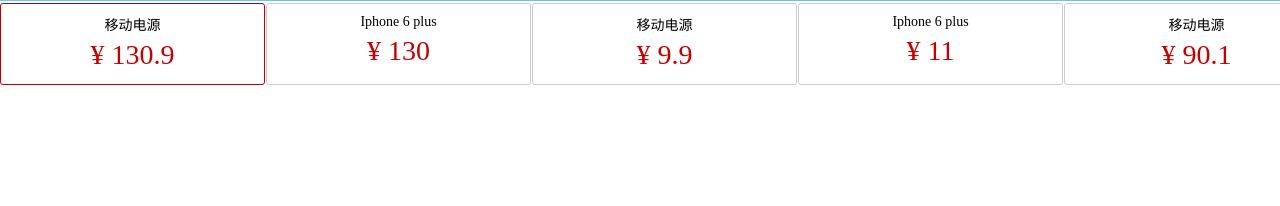
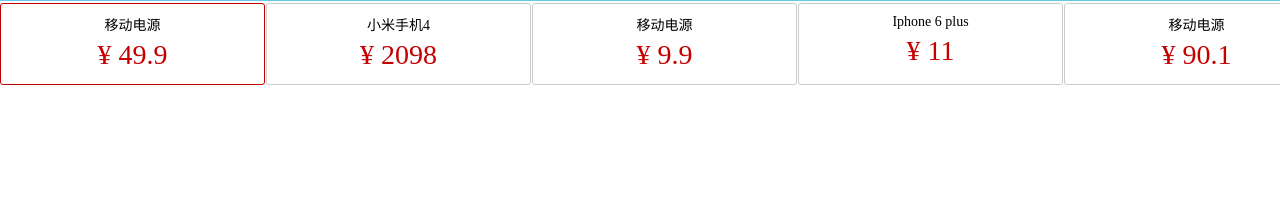
Before and after one commit to suyuwen1/ihref, a PHP site: page / in a window 1280 px wide. Shown: the part 409-615 px from the top of the page. Run offline with PHP 8.4, Linux system fonts and the light colour scheme.

Commit message:
2014.11.26

```diff
--- a/ihref_gg/index.php
+++ b/ihref_gg/index.php
@@ -23,20 +23,20 @@
 <div id="main">
 	<div id="top">
 		<ul>
-			<li class="img img1" id="img1"><a href="#"><img src="img/1.jpg" alt=""></a></li>
-			<li class="img" id="img2"><a href="#"><img src="img/2.jpg" alt=""></a></li>
-			<li class="img" id="img3"><a href="#"><img src="img/3.jpg" alt=""></a></li>
-			<li class="img" id="img4"><a href="#"><img src="img/1.jpg" alt=""></a></li>
-			<li class="img" id="img5"><a href="#"><img src="img/1.jpg" alt=""></a></li>
+			<li class="img img1" id="img1"><a target="_blank" href="http://redirect.simba.taobao.com/rd?w=unionnojs&f=http%3A%2F%2Fai.taobao.com%2Fauction%2Fedetail.htm%3Fe%3DnaH%252FCrshUsEjmraEDZVrLofrhNijlTODokW4bPA0wMWLltG5xFicOdXrTUTgh9sMDPIwxrc30rigOQv3H5R7StZ0c10rey9RLHhnGHvY3HyODyAjanCszm3abJM7sDg2L3Kj9Edr7oKJjU1rGI%252FCdg%253D%253D%26ptype%3D100010%26from%3Dbasic&k=5ccfdb950740ca16&c=un&b=alimm_0&p=mm_33209569_8104433_28024044"><img src="img/1.jpg" alt="移动电源"></a></li>
+			<li class="img" id="img2"><a target="_blank" href="http://redirect.simba.taobao.com/rd?w=unionnojs&f=http%3A%2F%2Fai.taobao.com%2Fauction%2Fedetail.htm%3Fe%3DfwrzGw19Pkq6k0Or%252B%252BH4tMBwlXCfbg2ZsmieqIX6sfqLltG5xFicOdXrTUTgh9sMDPIwxrc30rigOQv3H5R7StZ0c10rey9RLHhnGHvY3HwOvWWTr%252Bpe7m3abJM7sDg23aBtcmGUhOUT%252FZKykqpE2g%253D%253D%26ptype%3D100010%26from%3Dbasic&k=5ccfdb950740ca16&c=un&b=alimm_0&p=mm_33209569_8104433_28016185"><img src="img/2.jpg" alt="小米手机4"></a></li>
+			<li class="img" id="img3"><a target="_blank" href="#"><img src="img/3.jpg" alt=""></a></li>
+			<li class="img" id="img4"><a target="_blank" href="#"><img src="img/1.jpg" alt=""></a></li>
+			<li class="img" id="img5"><a target="_blank" href="#"><img src="img/1.jpg" alt=""></a></li>
 		</ul>
 	</div>
 	<div id="down">
 		<ul>
-			<li class="list list1" i="1"><span class="bt"><a href="#">移动电源</a></span><span class="jg">¥ 130.9</span></li>
-			<li class="list" i="2"><span class="bt"><a href="#">Iphone 6 plus</a></span><span class="jg">¥ 130</span></li>
-			<li class="list" i="3"><span class="bt"><a href="#">移动电源</a></span><span class="jg">¥ 9.9</span></li>
-			<li class="list" i="4"><span class="bt"><a href="#">Iphone 6 plus</a></span><span class="jg">¥ 11</span></li>
-			<li class="list" i="5"><span class="bt"><a href="#">移动电源</a></span><span class="jg">¥ 90.1</span></li>
+			<li class="list list1" i="1"><span class="bt"><a target="_blank" href="http://redirect.simba.taobao.com/rd?w=unionnojs&f=http%3A%2F%2Fai.taobao.com%2Fauction%2Fedetail.htm%3Fe%3DnaH%252FCrshUsEjmraEDZVrLofrhNijlTODokW4bPA0wMWLltG5xFicOdXrTUTgh9sMDPIwxrc30rigOQv3H5R7StZ0c10rey9RLHhnGHvY3HyODyAjanCszm3abJM7sDg2L3Kj9Edr7oKJjU1rGI%252FCdg%253D%253D%26ptype%3D100010%26from%3Dbasic&k=5ccfdb950740ca16&c=un&b=alimm_0&p=mm_33209569_8104433_28024044">移动电源</a></span><span class="jg">¥ 49.9</span></li>
+			<li class="list" i="2"><span class="bt"><a target="_blank" href="http://redirect.simba.taobao.com/rd?w=unionnojs&f=http%3A%2F%2Fai.taobao.com%2Fauction%2Fedetail.htm%3Fe%3DfwrzGw19Pkq6k0Or%252B%252BH4tMBwlXCfbg2ZsmieqIX6sfqLltG5xFicOdXrTUTgh9sMDPIwxrc30rigOQv3H5R7StZ0c10rey9RLHhnGHvY3HwOvWWTr%252Bpe7m3abJM7sDg23aBtcmGUhOUT%252FZKykqpE2g%253D%253D%26ptype%3D100010%26from%3Dbasic&k=5ccfdb950740ca16&c=un&b=alimm_0&p=mm_33209569_8104433_28016185">小米手机4</a></span><span class="jg">¥ 2098</span></li>
+			<li class="list" i="3"><span class="bt"><a target="_blank" href="#">移动电源</a></span><span class="jg">¥ 9.9</span></li>
+			<li class="list" i="4"><span class="bt"><a target="_blank" href="#">Iphone 6 plus</a></span><span class="jg">¥ 11</span></li>
+			<li class="list" i="5"><span class="bt"><a target="_blank" href="#">移动电源</a></span><span class="jg">¥ 90.1</span></li>
 		</ul>
 	</div>
 </div>
```
Also changed, not shown: ihref_gg/img/2.jpg, 2 other files.
